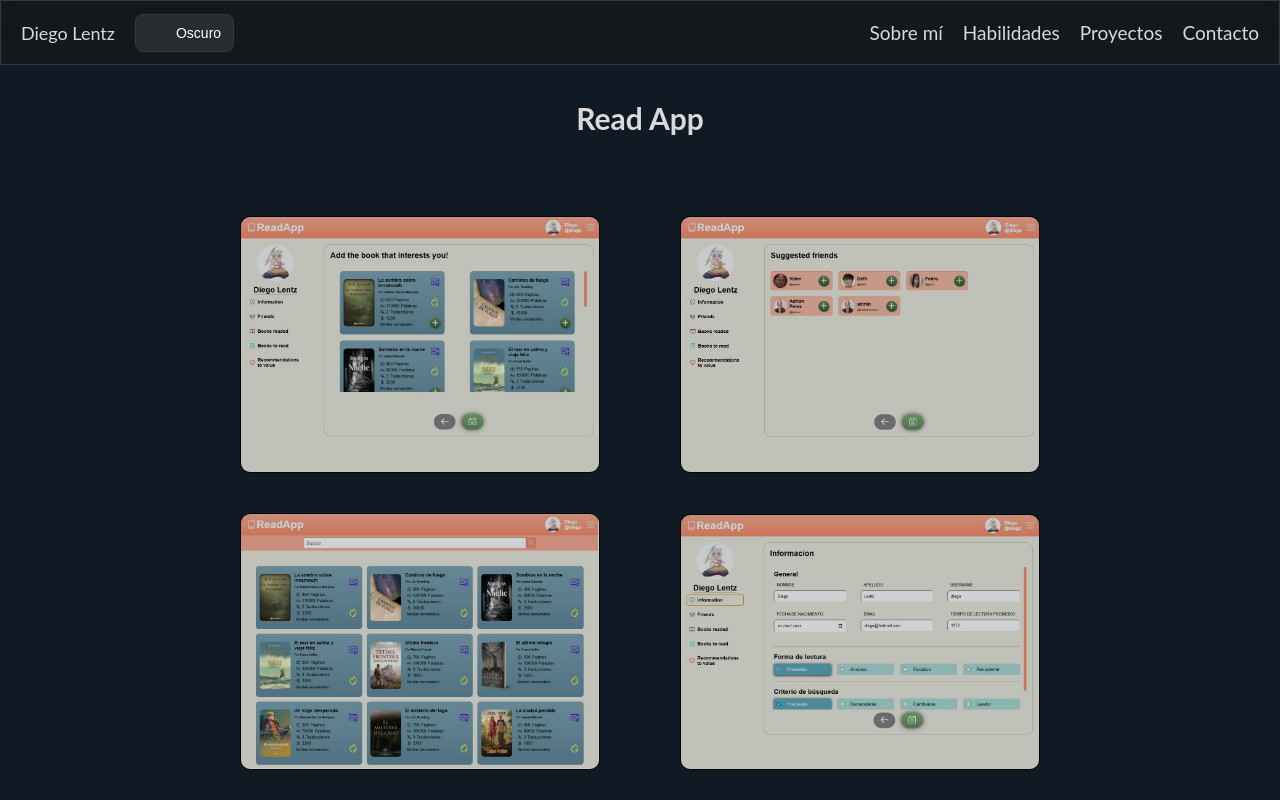
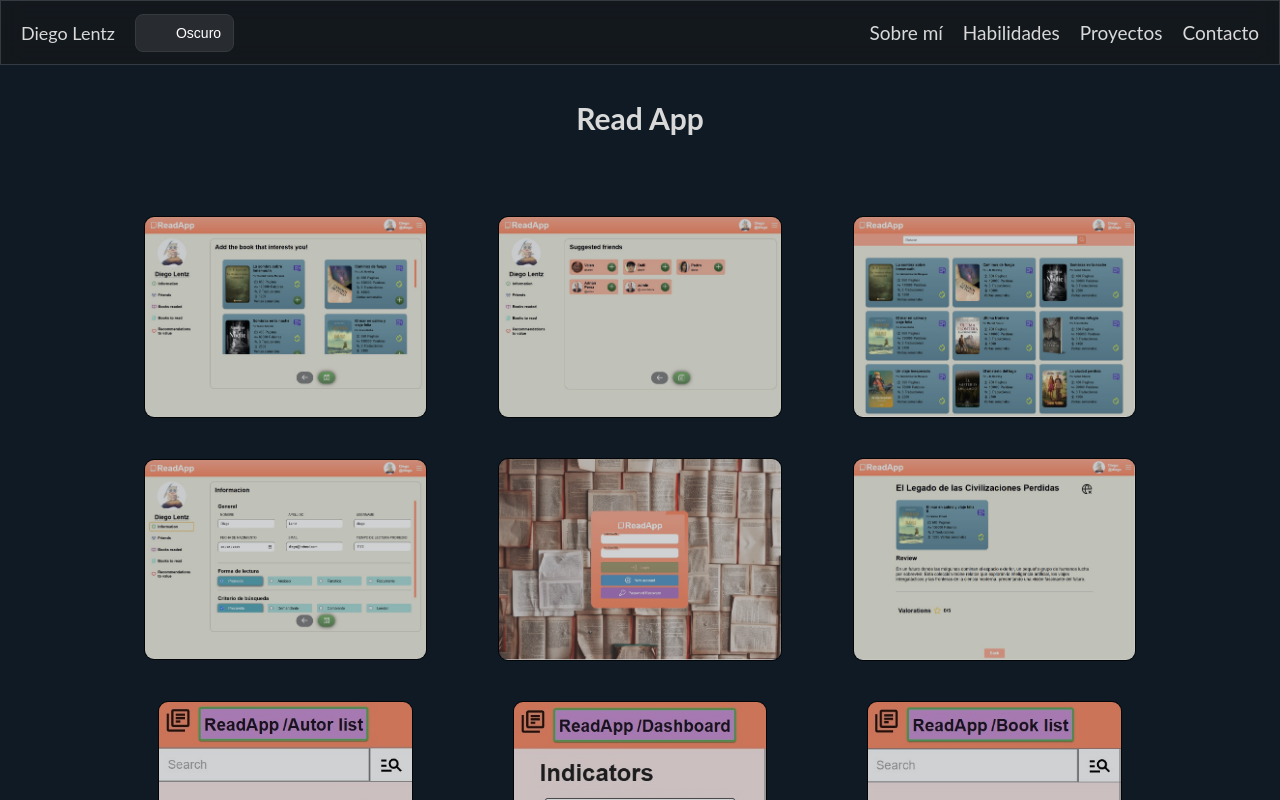
Before and after one commit to diegolentz/portfolio, a React (Vite) app: page /home in a window 1280 px wide. Both pictures are taken after a click on the button "Ver mas". Shown: the top 800 px of the page. Built offline with nearby package versions, Linux system fonts and the light colour scheme; some icons are missing.

Commit message:
ajuste a grid proyectos

```diff
--- a/src/Components/ProyectosDetalles/proyecto.css
+++ b/src/Components/ProyectosDetalles/proyecto.css
@@ -18,11 +18,11 @@
     color: var(--color-font);
 }
 
-.imagenesProyectos{
+.imagenesProyectos {
     display: grid;
     place-items: center;
     justify-content: center;
     width: 80vw;
-    grid-template-columns: repeat(auto-fit,40rem);
+    grid-template-columns: repeat(auto-fit, minmax(30rem, 1fr));
     gap: var(--gap-article);
 }
```
